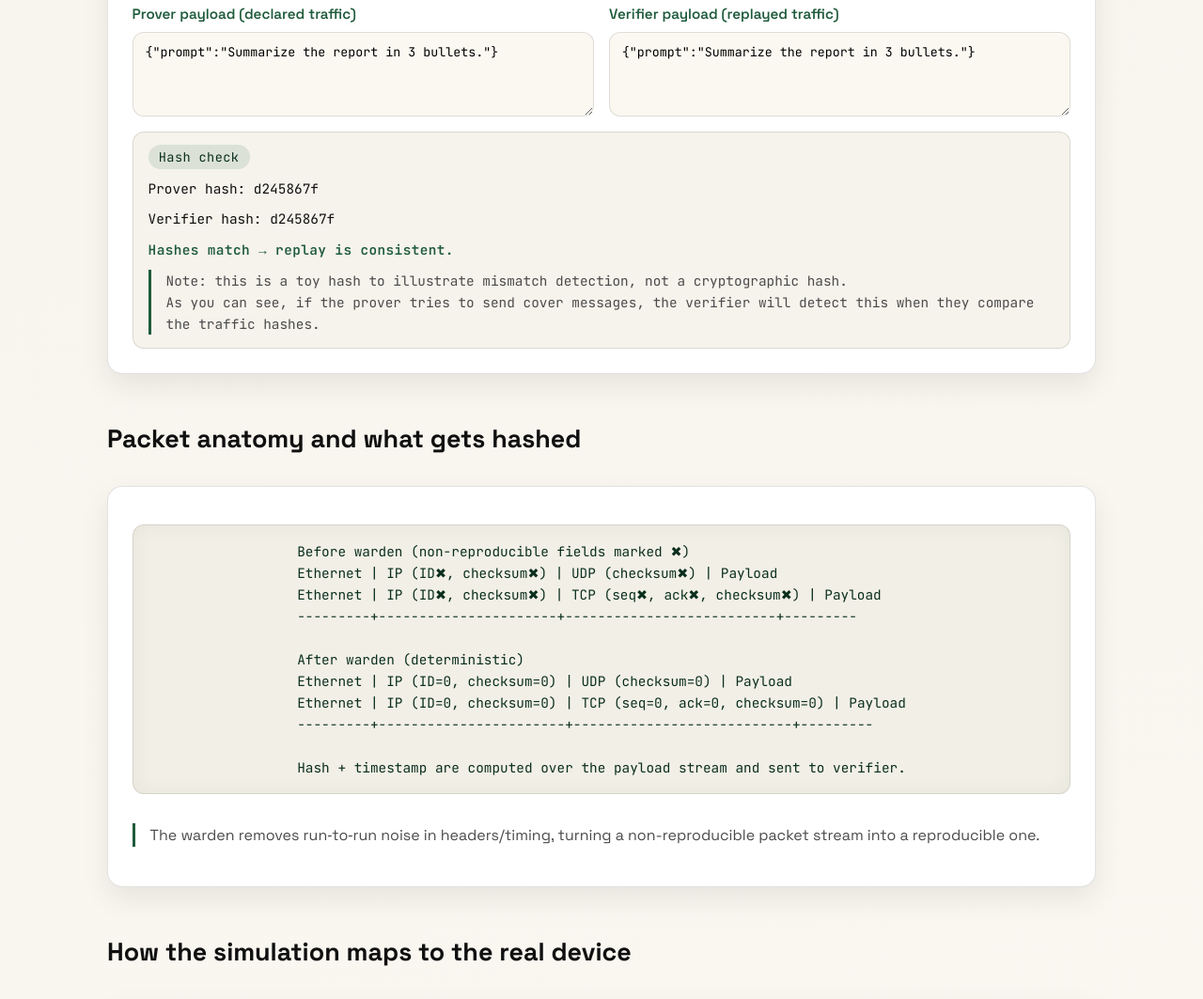
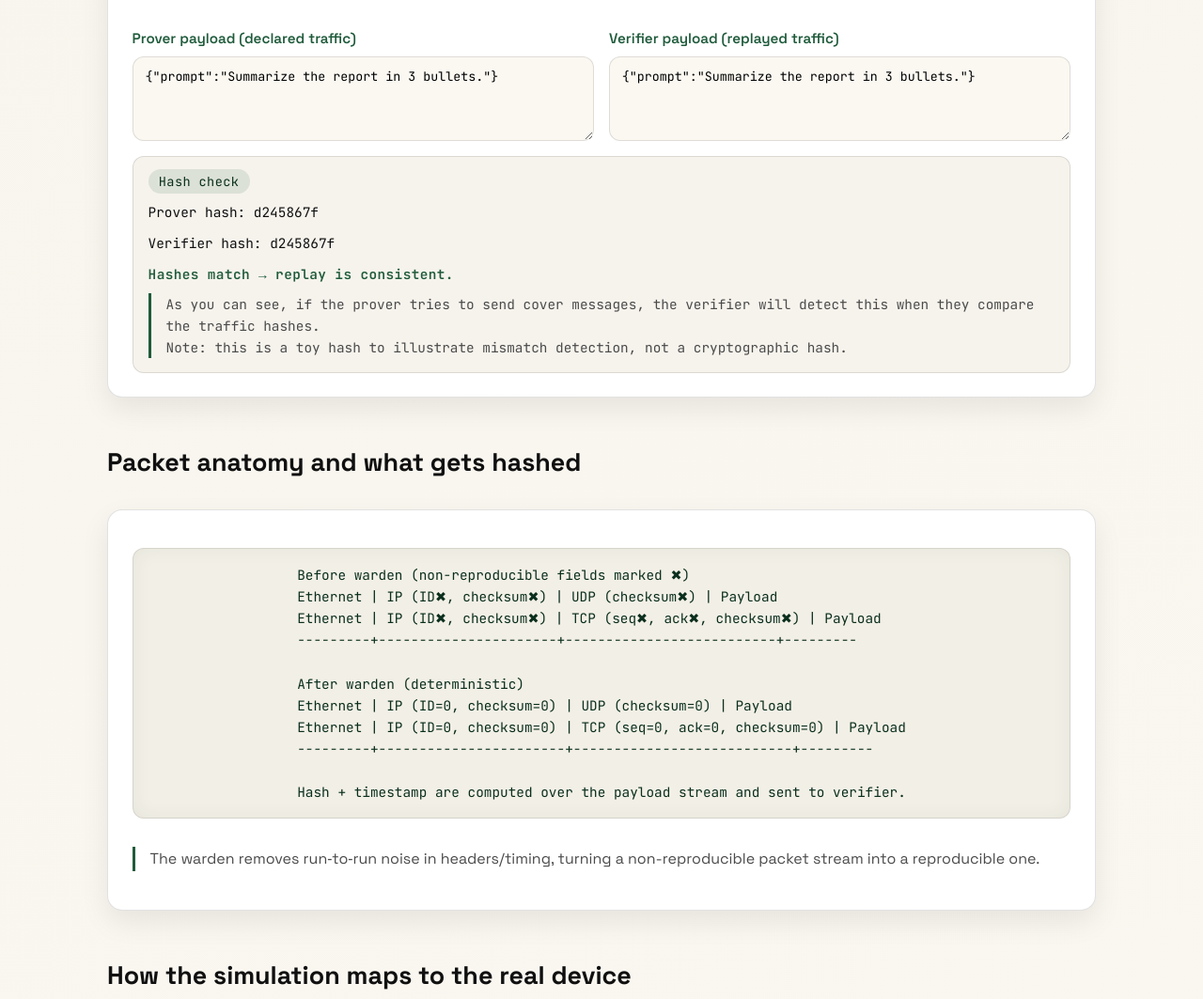
Before and after one commit to luke-marks0-temp/warden-site, a plain HTML site: page index.html in a window 1280 px wide. Shown: the part 3094-4157 px from the top of the page at 94% size. Drawn offline with Linux system fonts and the light colour scheme.

Commit message:
minor visual changes

```diff
--- a/index.html
+++ b/index.html
@@ -336,7 +336,7 @@
       <div class="card">
         <h2>Abstract</h2>
 	<p>As AI becomes more powerful, it is increasingly important that we are able to verify the adherence of datacenters to international agreements on compute use. Much of the research in this area focuses on compliance – verifying that known data centre workloads abide by certain regulations or guidelines (e.g., that models cannot be trained on copyrighted data, or that inference inputs should not contain prompts asking models how to build a bioweapon).<br>
-
+	<br>
 Our proposal targets the datacenter’s north‑south uplink—the communication chokepoint between the cluster and the outside world. An evidence capture device ("border patrol") at this link hashes and timestamps every packet payload (evidence capture) while actively scrubbing covert channels so traffic is reproducible. The prover retains plaintext internally; the verifier later requests samples and replays the same computation to compare hashes. This shifts trust from supply chains to observable physics, giving regulators or treaty partners a practical way to check comprehensive compute use without direct access to sensitive data.</p>
       </div>
     </section>
@@ -549,8 +549,8 @@ Hash packet stream                     Hash packet stream
             <div>Prover hash: <span data-hash="prover"></span></div>
             <div>Verifier hash: <span data-hash="verifier"></span></div>
             <div class="status" data-status></div>
-	    <div class="callout">Note: this is a toy hash to illustrate mismatch detection, not a cryptographic hash.<br>
-		    As you can see, if the prover tries to send cover messages, the verifier will detect this when they compare the traffic hashes.
+	    <div class="callout">As you can see, if the prover tries to send cover messages, the verifier will detect this when they compare the traffic hashes.<br>
+		Note: this is a toy hash to illustrate mismatch detection, not a cryptographic hash.
 	    </div>
           </div>
         </div>
```
